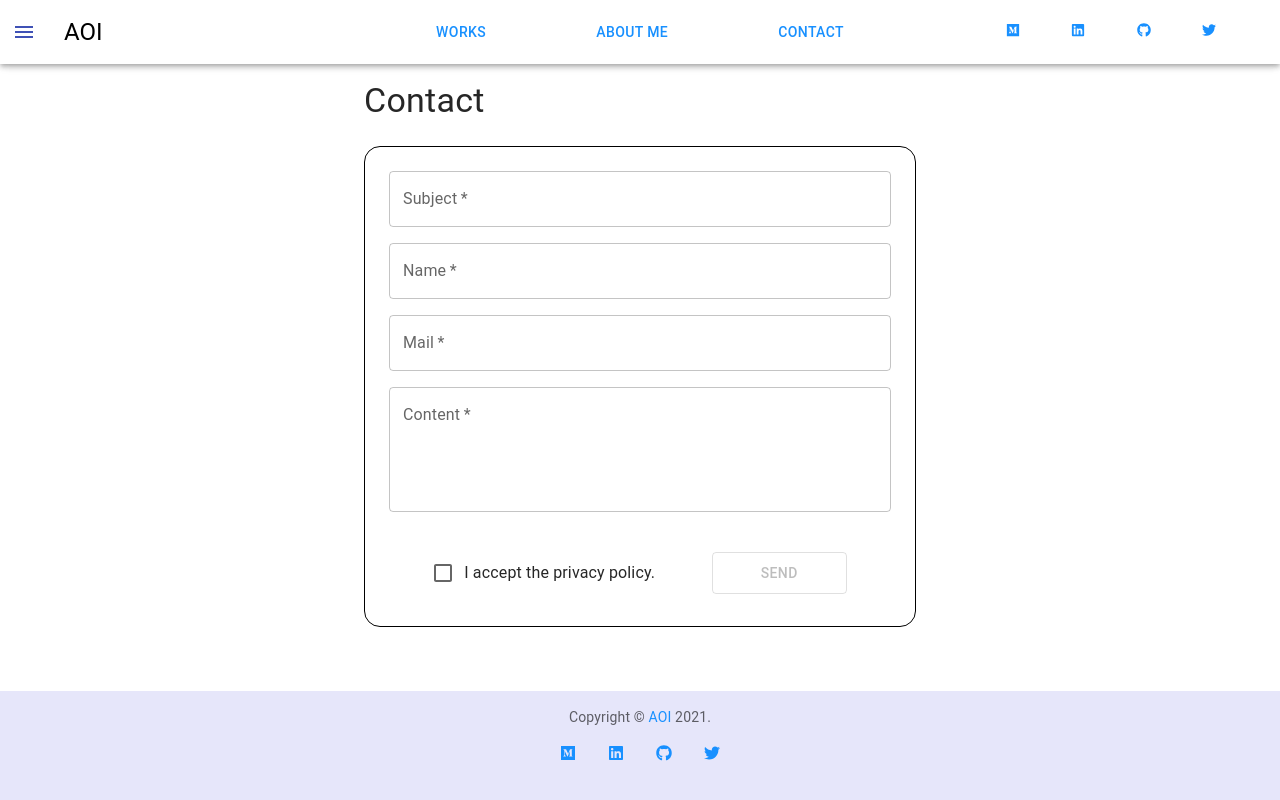
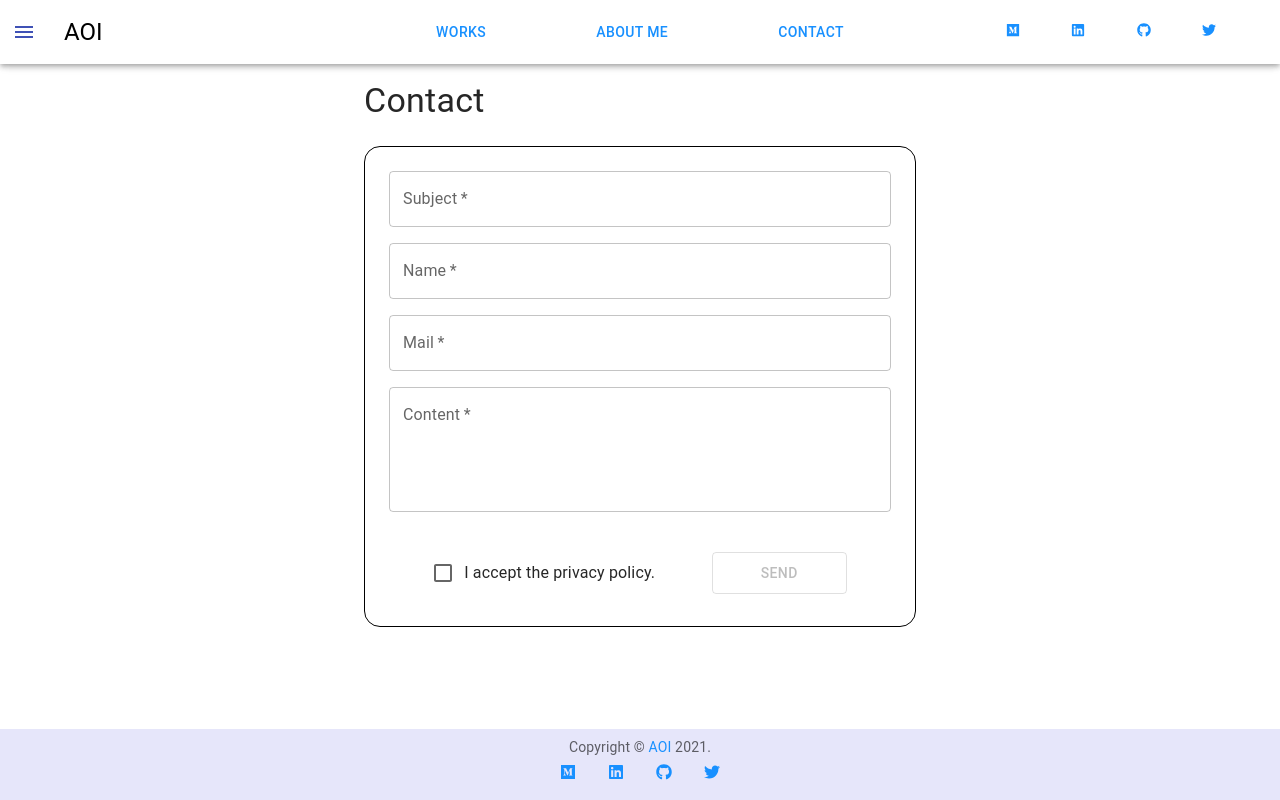
Before and after one commit to Aoi020608/get_city, a React (Create React App) app: page /contact in a window 1280 px wide. Built offline with nearby package versions, Linux system fonts and the light colour scheme.

Commit message:
chagne the style of footer

```diff
--- a/src/components/Footer.tsx
+++ b/src/components/Footer.tsx
@@ -17,7 +17,7 @@ const useStyles = makeStyles((theme) => ({
     alignItems: "center",
     justifyContent: "space-evenly",
     fontSize: "1rem",
-    padding: "1rem",
+    padding: "0.3rem",
   },
   alink: {
     padding: "1rem",
@@ -55,7 +55,7 @@ const Footer = (props: FooterProps) => {
         bottom: 0,
         width: "100%",
         textAlign: "center",
-        padding: "1rem",
+        padding: "0.5rem",
       }}
       className={classes.footerContainer}
     >
```
